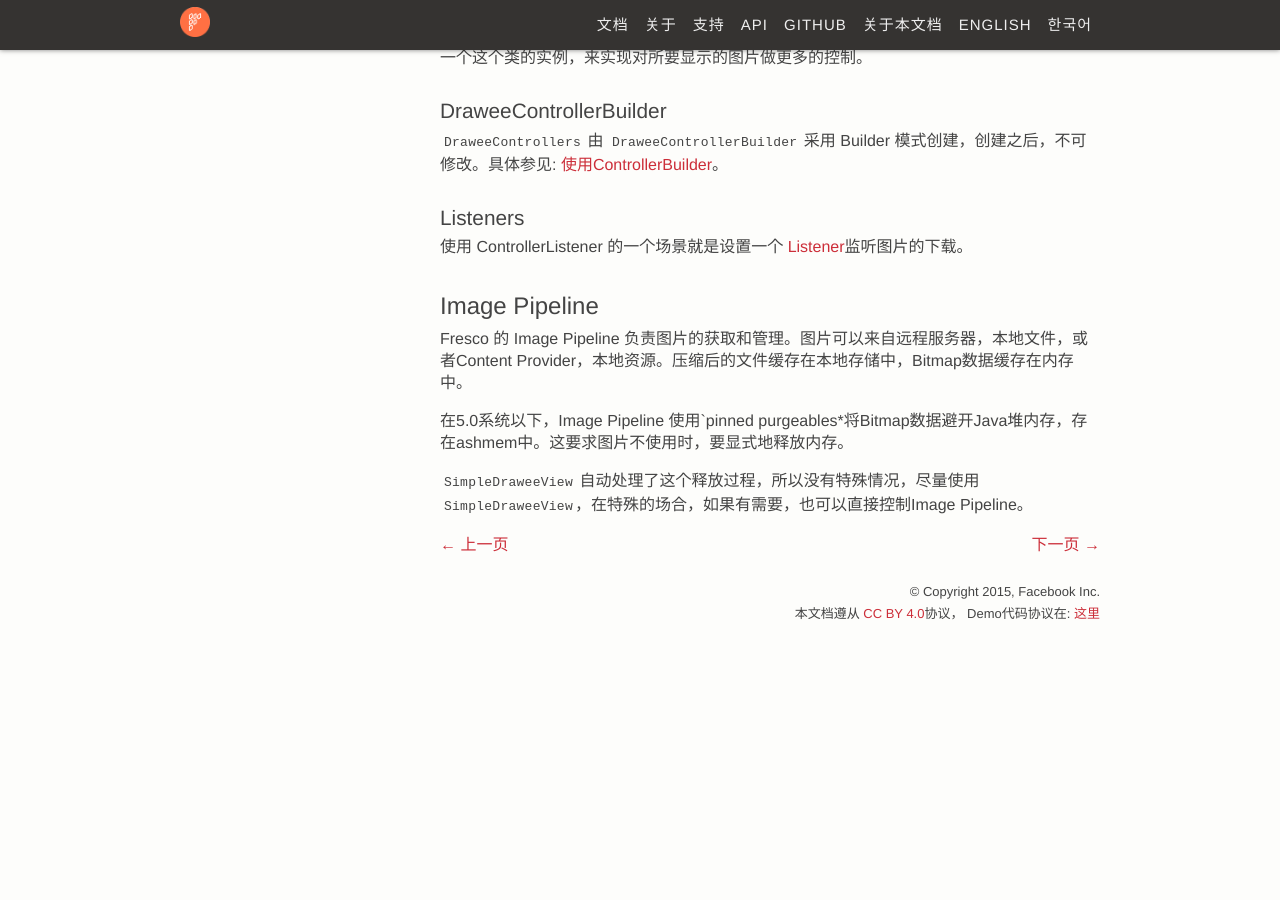
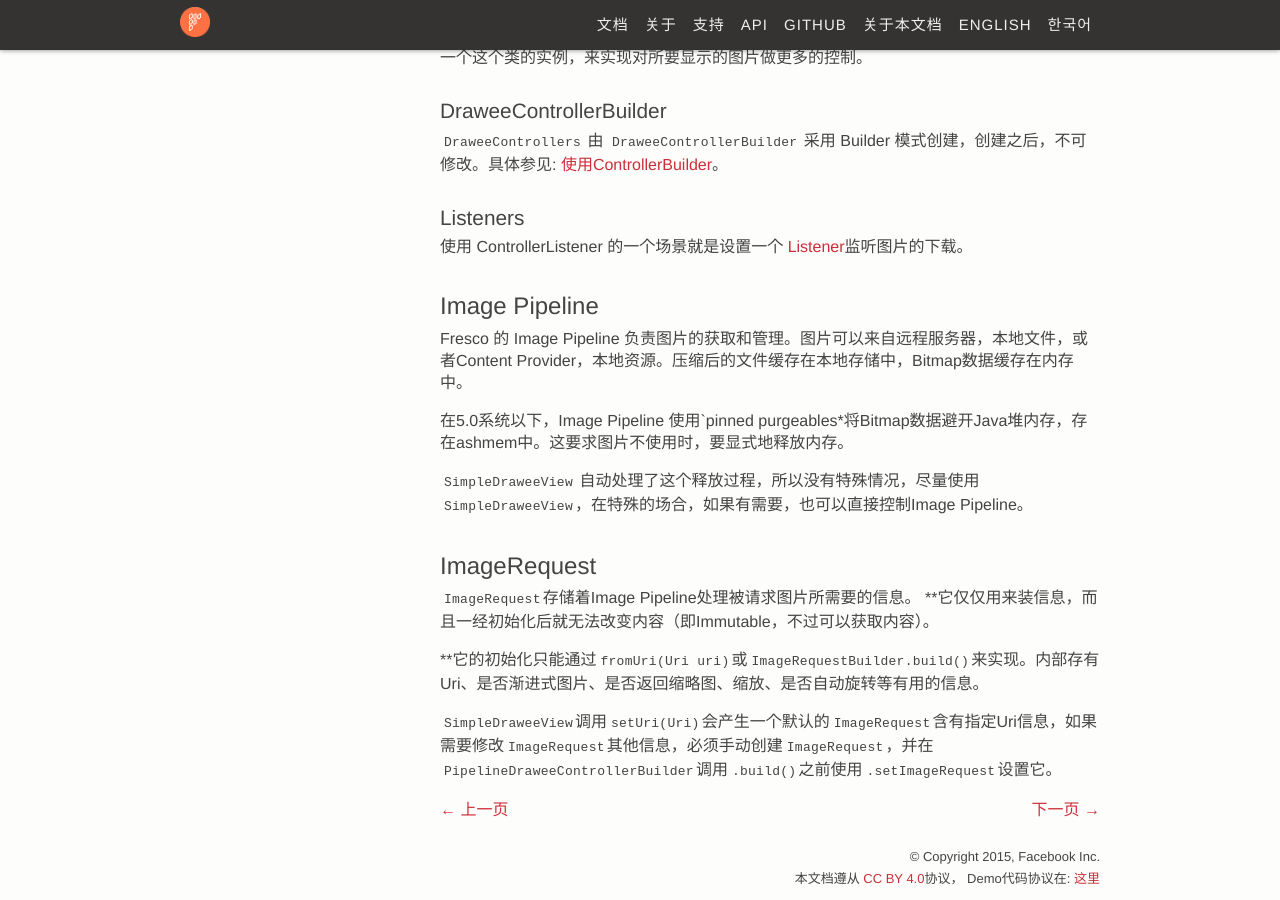
Before and after one commit to liaohuqiu/fresco-docs-cn, a Jekyll site: the page built from docs/00-concepts.md, in a window 1280 px wide and 900 px high, scrolled down 720 px. Built offline with Jekyll 4.4.1, drawn with Linux system fonts in a browser that asks for light colours; Markdown is read by kramdown in place of the engine named in the settings; before the commit the page ends 1355 px from its top, so only the background shows below that.

Commit message:
添加ImageRequest

```diff
--- a/docs/00-concepts.md
+++ b/docs/00-concepts.md
@@ -44,3 +44,11 @@
 在5.0系统以下，Image Pipeline 使用`pinned purgeables*将Bitmap数据避开Java堆内存，存在ashmem中。这要求图片不使用时，要显式地释放内存。
 
 `SimpleDraweeView` 自动处理了这个释放过程，所以没有特殊情况，尽量使用`SimpleDraweeView`，在特殊的场合，如果有需要，也可以直接控制Image Pipeline。
+
+## ImageRequest
+
+`ImageRequest`存储着Image Pipeline处理被请求图片所需要的信息。 **它仅仅用来装信息，而且一经初始化后就无法改变内容（即Immutable，不过可以获取内容）。
+
+**它的初始化只能通过`fromUri(Uri uri)`或`ImageRequestBuilder.build()`来实现。内部存有Uri、是否渐进式图片、是否返回缩略图、缩放、是否自动旋转等有用的信息。
+
+`SimpleDraweeView`调用`setUri(Uri)`会产生一个默认的`ImageRequest`含有指定Uri信息，如果需要修改`ImageRequest`其他信息，必须手动创建`ImageRequest`，并在`PipelineDraweeControllerBuilder`调用`.build()`之前使用`.setImageRequest`设置它。
```
